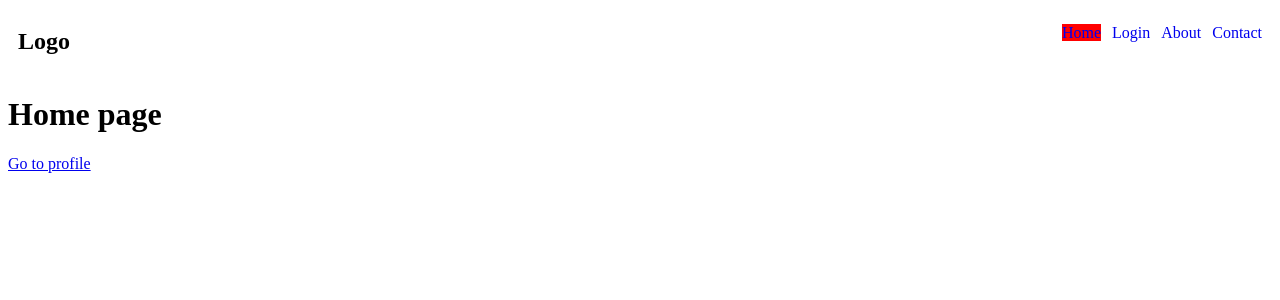
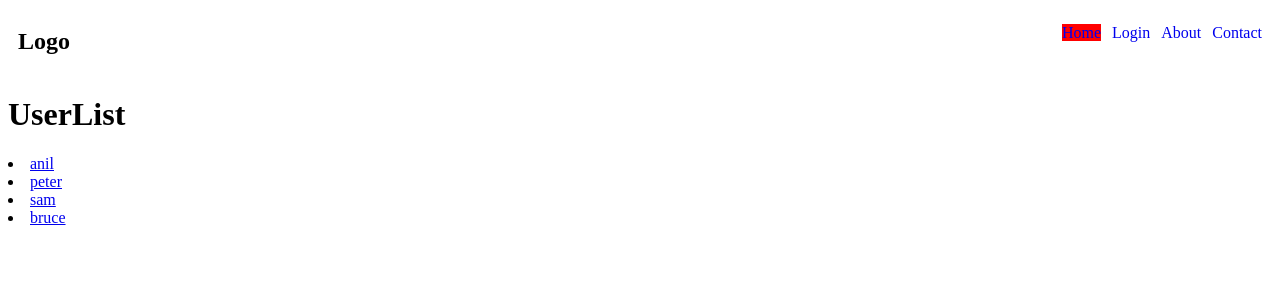
Before and after one commit to leonischu/Angular, an Angular app: page / in a window 1280 px wide. Shown: the top 300 px of the page. Built offline with nearby package versions, Linux system fonts and the light colour scheme.

Commit message:
Dynamic routing

```diff
--- a/src/app/app.routes.ts
+++ b/src/app/app.routes.ts
@@ -5,13 +5,16 @@ import { Login } from './login/login';
 import { Home } from './home/home';
 import { PageNotFound } from './page-not-found/page-not-found';
 import { Profile } from './profile/profile';
+import { User } from './user/user';
 
 export const routes: Routes = [
    {path:'about',component:About},
    {path:'login',component:Login},
    {path:'contact',component:Contact},
    {path:'',component:Home},
-   {path:'profile',component:Profile,data:{name:'nis'}},
+   {path:'profile',component:Profile},
+   {path:'user/:id/:name',component:User},
+
    {path:'**',component:PageNotFound }
 
 ];
--- a/src/app/home/home.html
+++ b/src/app/home/home.html
@@ -1,6 +1,4 @@
-<h1>Home page</h1>
-<!-- <a [routerLink] = "['profile',{name:'nischal'}]">Go to Profile Page</a> -->
-<!--
-<button (click)="goToProfile('peter')" >Go to Profile Page</button>
-<button (click)="goToProfile('nischal')" >Go to Profile Page</button> -->
-<a routerLink = "profile">Go to profile</a>
+<h1>UserList</h1>
+@for(user of users;track user.id){
+    <li><a routerLink  = "user/{{user.id}}/{{user.name}}">{{user.name}}</a></li>
+}
--- a/src/app/home/home.ts
+++ b/src/app/home/home.ts
@@ -9,14 +9,30 @@ import { Router, RouterLink } from '@angular/router';
 })
 export class Home {
 
-
-  constructor(private router:Router){
-
-  }
-
-  // goToProfile(name:string){
-  //   this.router.navigate(['profile'],{queryParams:{name}})
-
-  // }
-
+  users = [
+    {
+      id:'1',
+      name:'anil',
+      age:28,
+      email:'anil@test.com'
+    },
+    {
+      id:'2',
+      name:'peter',
+      age:30,
+      email:'peter@test.com'
+    },
+    {
+      id:'3',
+      name:'sam',
+      age:23,
+      email:'sam@test.com'
+    },
+    {
+      id:'4',
+      name:'bruce',
+      age:25,
+      email:'bruce@test.com'
+    },
+  ]
 }
--- /dev/null
+++ b/src/app/user/user.html
@@ -0,0 +1 @@
+<h1>Welcome {{name}}</h1>
--- /dev/null
+++ b/src/app/user/user.ts
@@ -0,0 +1,20 @@
+import { Component } from '@angular/core';
+import { ActivatedRoute } from '@angular/router';
+
+@Component({
+  selector: 'app-user',
+  imports: [],
+  templateUrl: './user.html',
+  styleUrl: './user.css',
+})
+export class User {
+   name : null | string ="";
+  constructor(private route:ActivatedRoute){
+  }
+  ngOnInit(){
+    this.route.params.subscribe((params)=>{
+      console.log(params)
+      this.name = params['name'];
+    })
+  }
+}
```
Also changed, not shown: src/app/user/user.css (added), 1 other file (tests, documents, lock files or other folders).
